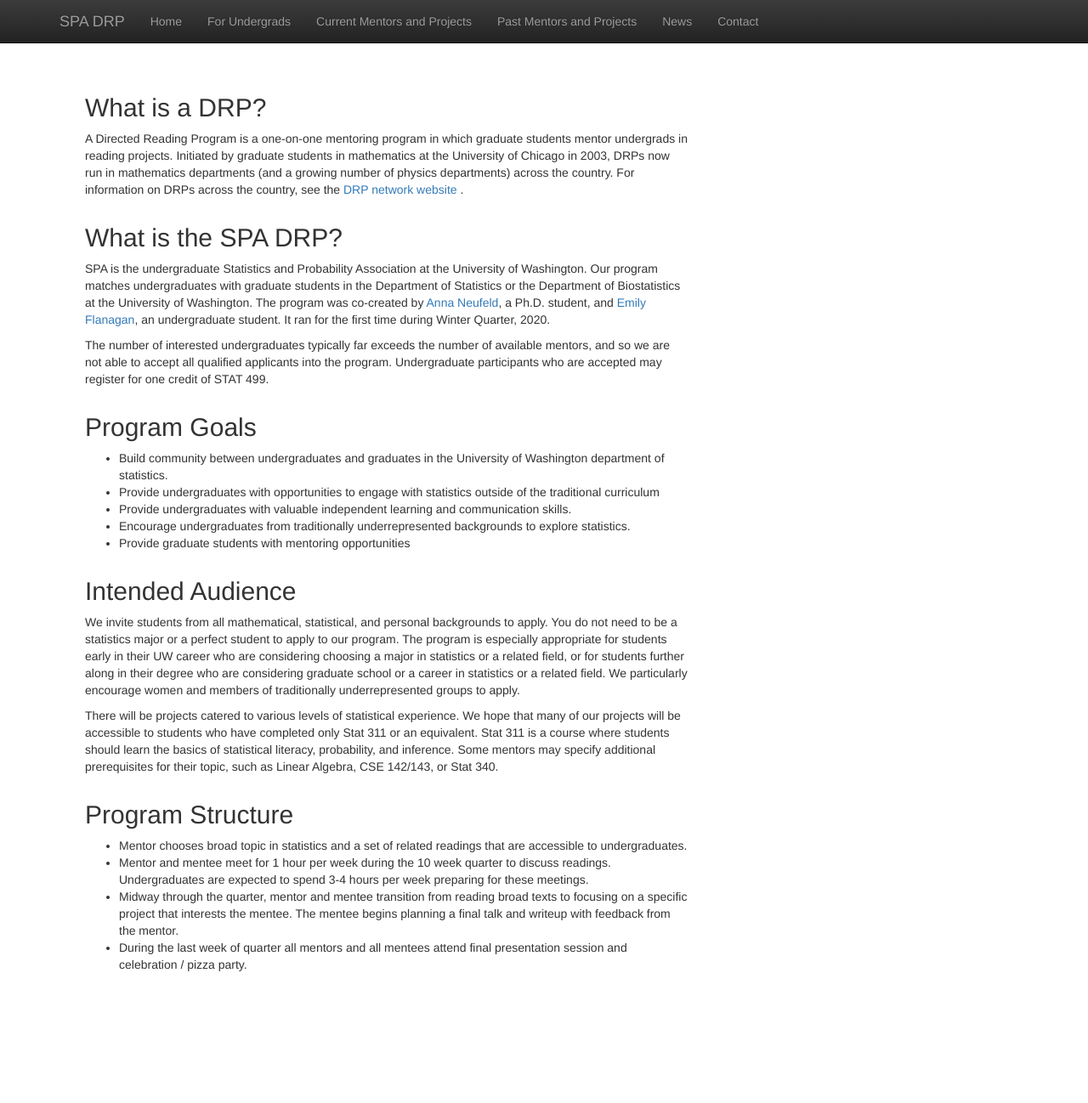
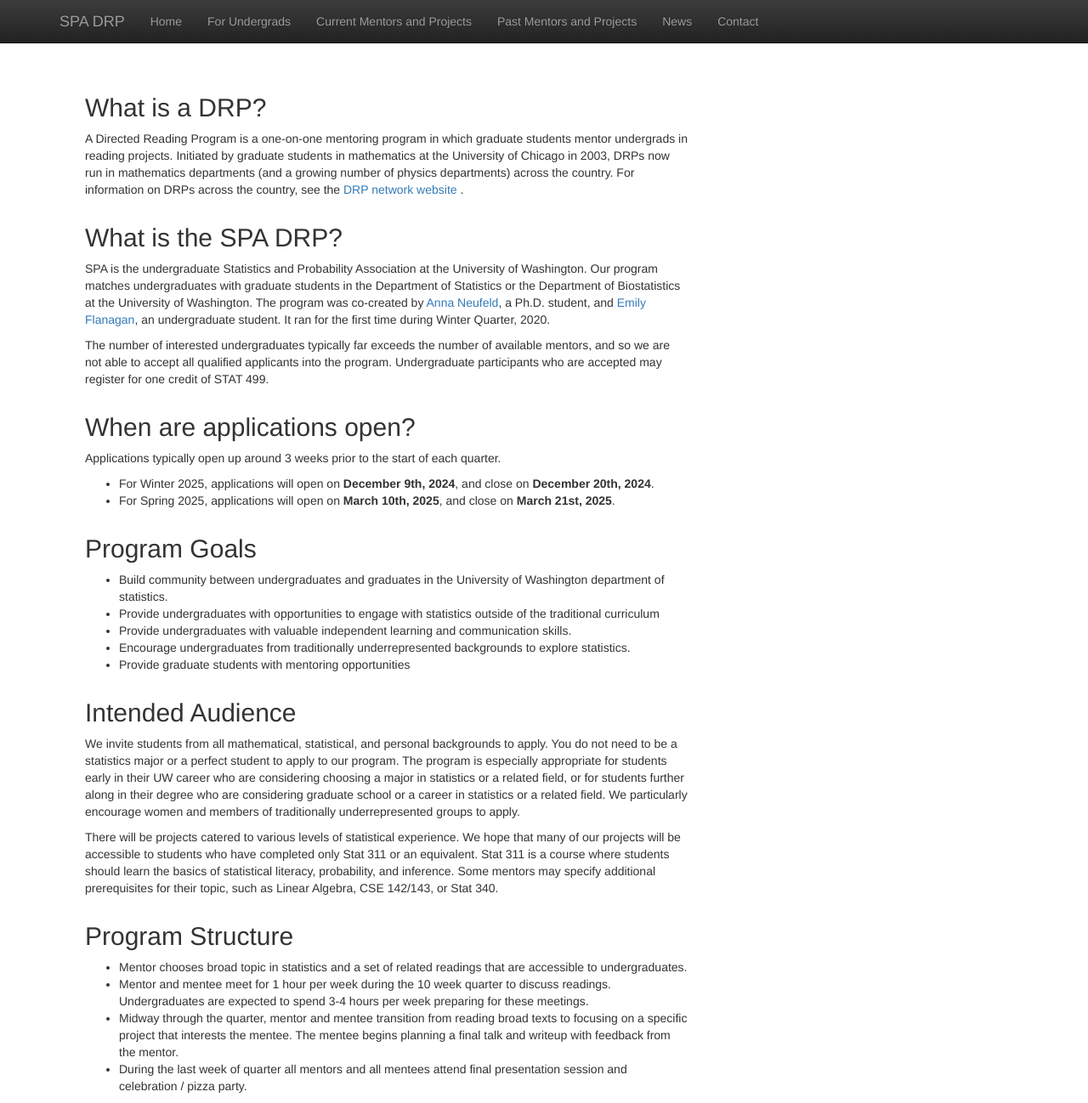
Before and after one commit to SPA-DRP/spa-drp.github.io, a Jekyll site: the page built from index.html, in a window 1280 px wide and 1298 px high. Shown: the whole window at 85% size. Built offline with Jekyll 4.4.1, drawn with Linux system fonts in a browser that asks for light colours; nearby versions of some CDN libraries; library files that are not in the unit come from our copies.

Commit message:
Winter 2025

```diff
--- a/index.html
+++ b/index.html
@@ -30,6 +30,18 @@
 Undergraduate participants who are accepted may register for one credit of STAT 499.
 </p>
 </div>
+
+<div class="col-md-8">
+  <h2 class="featurette-heading">When are applications open?</h2>
+  <p>Applications typically open up around 3 weeks prior to the start of each quarter.
+    <ul>
+      <li>For Winter 2025, applications will open on <b>December 9th, 2024</b>, and close on <b>December 20th, 2024</b>.</li>
+      <li>For Spring 2025, applications will open on <b>March 10th, 2025</b>, and close on <b>March 21st, 2025</b>.</li>
+    </ul>
+  </p>
+</div>
+
+
 <div class="col-md-8">
 <p>
 <h2 class="featurette-heading"> Program Goals </h2>
```
Also changed, not shown: currentmentors.md (+3 -3 lines).
